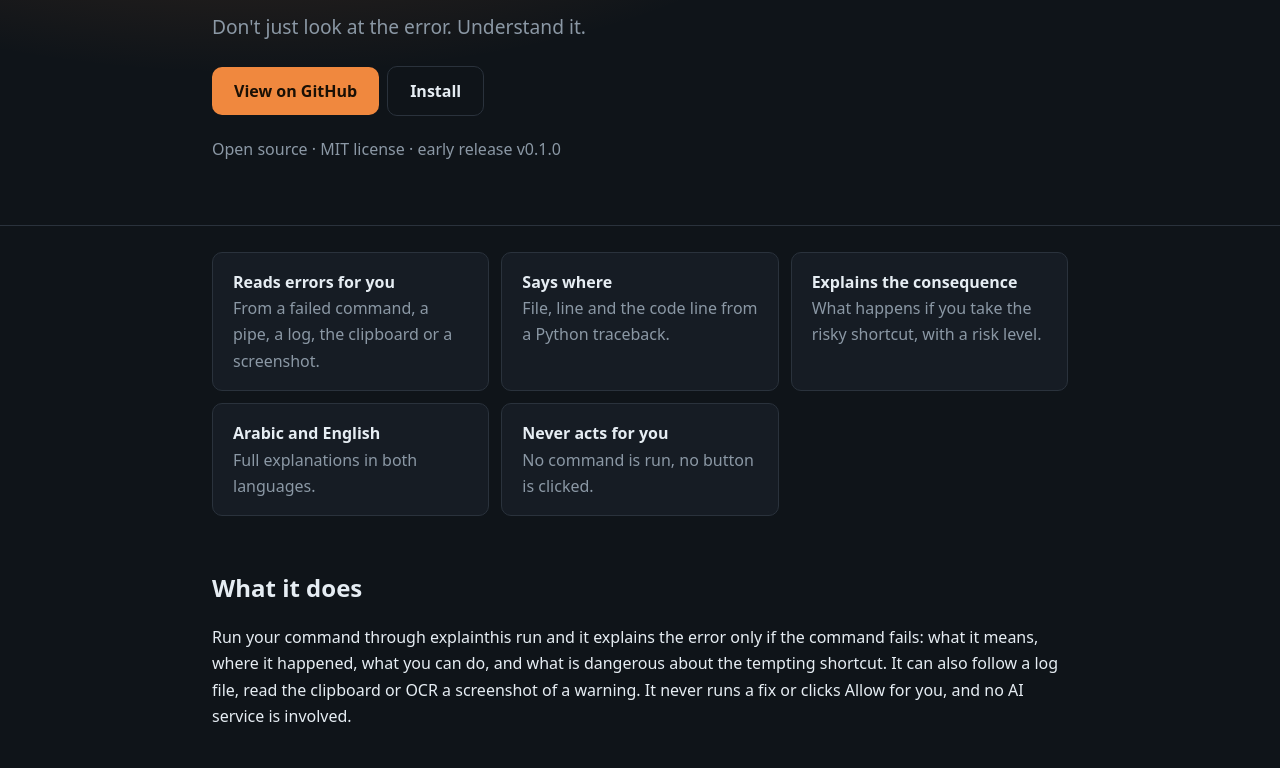
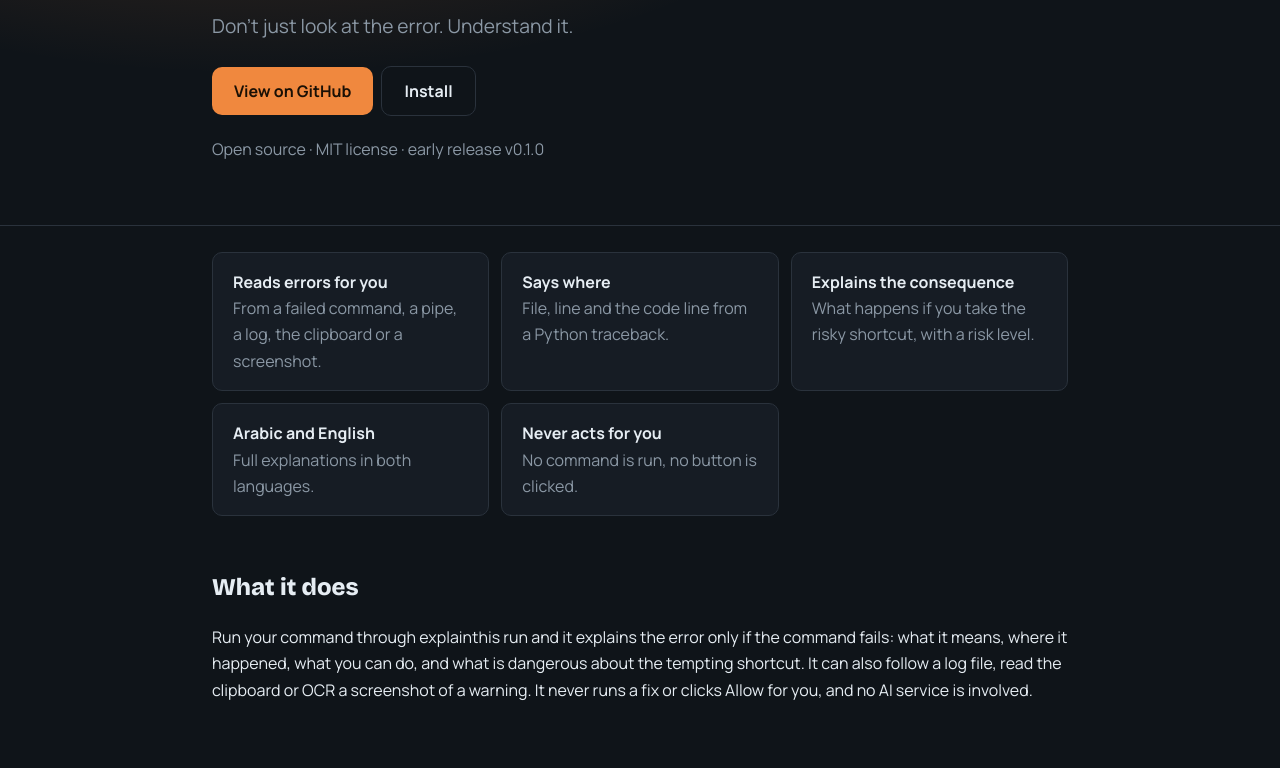
Before and after one commit to Hamasa-ElShamy/explainthis, a plain HTML site: page docs/index.html in a window 1280 px wide. Shown: the part 166-934 px from the top of the page. Drawn offline with nearby package versions, Linux system fonts and the light colour scheme.

Commit message:
Phase A design pass: distinctive font pairing, motion tokens, orchestrated hero entrance, micro-interactions, Arabic font

```diff
--- a/docs/index.html
+++ b/docs/index.html
@@ -1,4 +1,4 @@
-<!doctype html><html lang="en"><head><meta charset="utf-8"><meta name="viewport" content="width=device-width,initial-scale=1">
+<!doctype html><html lang="en"><head><meta charset="utf-8"><link rel="preconnect" href="https://fonts.googleapis.com"><link rel="preconnect" href="https://fonts.gstatic.com" crossorigin><link href="https://fonts.googleapis.com/css2?family=Bricolage+Grotesque:opsz,wght@12..96,600;12..96,800&family=Manrope:wght@400;500;700&family=Readex+Pro:wght@400;600;700&display=swap" rel="stylesheet"><meta name="viewport" content="width=device-width,initial-scale=1">
 <title>ExplainThis: For developers and students: run a command through ExplainThis and, when it fails, get a plain explanation of what the error means, what you can do, and which tempting shortcut is dangerous. No AI service involved.</title><meta name="description" content="Explains errors and confusing warnings in plain Arabic or English, and reads them for you automatically.">
 <meta property="og:title" content="ExplainThis"><meta property="og:description" content="Explains errors and confusing warnings in plain Arabic or English, and reads them for you automatically.">
 <style>
@@ -22,10 +22,25 @@ footer img{border-radius:50%;border:2px solid var(--line);display:block;margin:0
 .badge{display:inline-block;font-size:.72rem;padding:2px 9px;border-radius:99px;border:1px solid var(--line);color:var(--mut);margin-left:6px;vertical-align:middle}
 .ok{color:#2e9e5b}.no{color:#c0392b}
 
-:root{--bg:#0f1419;--fg:#e6edf3;--mut:#8b98a5;--card:#161c24;--line:#2a323c;--acc:#f0883e;--accfg:#1a1005;--code:#0a0e12;--codefg:#ffd9b8;--warn:#f0883e;--r:10px;--body:system-ui,-apple-system,Segoe UI,sans-serif;--head:system-ui,sans-serif}
+:root{--bg:#0f1419;--fg:#e6edf3;--mut:#8b98a5;--card:#161c24;--line:#2a323c;--acc:#f0883e;--accfg:#1a1005;--code:#0a0e12;--codefg:#ffd9b8;--warn:#f0883e;--arabic:'Readex Pro',sans-serif;--r:10px;--body:'Manrope','Readex Pro',system-ui,sans-serif;--head:'Bricolage Grotesque','Readex Pro',system-ui,sans-serif}
 header.hero{padding:76px 0 46px;border-bottom:1px solid var(--line);background:radial-gradient(600px 240px at 20% 0,#f0883e33,transparent)}
 h1{font-size:3.1rem;margin:0 0 8px;color:var(--acc)}.tag{color:var(--mut);font-size:1.2rem;max-width:620px}
-.hero .wrap{text-align:left}</style></head><body>
+.hero .wrap{text-align:left}
+/* design tokens: motion */
+:root{--ease-spring:cubic-bezier(.22,1.36,.32,1);--ease-out:cubic-bezier(.16,1,.3,1);--dur-m:.55s;--dur-s:.8s}
+/* Arabic: real family, no letter-spacing, taller lines */
+[dir="rtl"],[lang="ar"]{font-family:var(--arabic);letter-spacing:0;line-height:1.75}
+/* one orchestrated entrance: staggered hero reveal */
+@keyframes rise{from{opacity:0;transform:translateY(18px)}to{opacity:1;transform:translateY(0)}}
+.hero .wrap>*{animation:rise var(--dur-s) var(--ease-out) both}
+.hero .wrap>*:nth-child(1){animation-delay:.05s}.hero .wrap>*:nth-child(2){animation-delay:.15s}.hero .wrap>*:nth-child(3){animation-delay:.25s}.hero .wrap>*:nth-child(4){animation-delay:.34s}.hero .wrap>*:nth-child(5){animation-delay:.42s}
+/* micro-interactions */
+.btn{transition:transform .2s var(--ease-spring),box-shadow .2s var(--ease-out)}
+.btn:hover{transform:translateY(-2px)}.btn:active{transform:translateY(0) scale(.97)}
+.card{transition:border-color .25s var(--ease-out),transform .25s var(--ease-out)}
+.card:hover{border-color:var(--acc);transform:translateY(-2px)}
+@media (prefers-reduced-motion:reduce){*,*:before,*:after{animation:none!important;transition:none!important}}
+</style></head><body>
 <header class="hero"><div class="wrap"><h1>ExplainThis</h1><p class="tag">Don&#x27;t just look at the error. Understand it.</p>
 <a class="btn" href="https://github.com/mohamed-elshamy-ai/explainthis">View on GitHub</a><a class="btn alt" href="#install">Install</a>
 <p class="mut" style="margin-top:16px">Open source &middot; MIT license &middot; early release v0.1.0</p></div></header>
```
